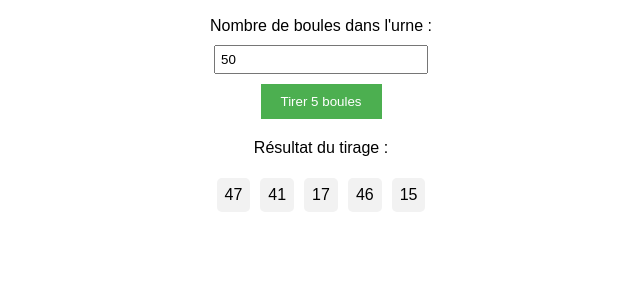
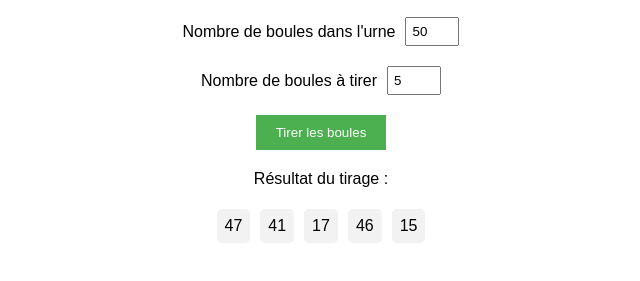
Before and after one commit to vdele/vdele.github.io, a plain HTML site: page index.html in a window 1280 px wide. Shown: the part 61-342 px from the top of the page, without its empty margins (319-959 px from the left). Drawn offline with Linux system fonts and the light colour scheme.

Commit message:
Update index.html

```diff
--- a/index.html
+++ b/index.html
@@ -57,14 +57,34 @@
             padding: 8px;
             border-radius: 5px;
         }
+        .input-group {
+            display: flex;
+            justify-content: center;
+            align-items: center;
+            margin-bottom: 10px;
+        }
+
+        .input-group label {
+            margin-right: 10px;
+        }
+        .input-group input {
+            max-width: 40px;
+        }
     </style>
 </head>
 <body>
     <h1>Tirage de boules</h1>
-    <label for="numBoules">Nombre de boules dans l'urne :</label>
-    <input type="number" id="numBoules" min="1" max="100" step="1" value="50">
-    <br>
-    <button onclick="effectuerTirage()">Tirer 5 boules</button>
+    <div class="input-group">
+        <label for="numBoules">Nombre de boules dans l'urne </label>
+        <input type="number" id="numBoules" min="1" max="100" step="1" value="50">
+    </div>
+    <div class="input-group">
+        <label for="numTires">Nombre de boules à tirer </label>
+        <input type="number" id="numTires" min="1" max="10" step="1" value="5">
+    </div>
+    <div>
+        <button onclick="effectuerTirage()">Tirer les boules</button>
+    </div>
     <p>Résultat du tirage :</p>
     <ul id="resultatTirage">
     </ul>
@@ -72,13 +92,14 @@
     <script>
         function effectuerTirage() {
             const numBoules = parseInt(document.getElementById('numBoules').value);
+            const numTires = parseInt(document.getElementById('numTires').value); // Nouvelle ligne
             let boules = [];
             for (let i = 1; i <= numBoules; i++) {
                 boules.push(i);
             }
 
             let resultat = [];
-            for (let i = 0; i < 5; i++) {
+            for (let i = 0; i < numTires; i++) { // Utilisation de numTires
                 const indexTire = Math.floor(Math.random() * boules.length);
                 const bouleTiree = boules.splice(indexTire, 1)[0];
                 resultat.push(bouleTiree);
@@ -93,7 +114,10 @@
             });
         }
 
-        effectuerTirage();
+        // Tirage automatique au chargement de la page
+        window.addEventListener('load', function() {
+            effectuerTirage();
+        });
     </script>
 </body>
 </html>
```
